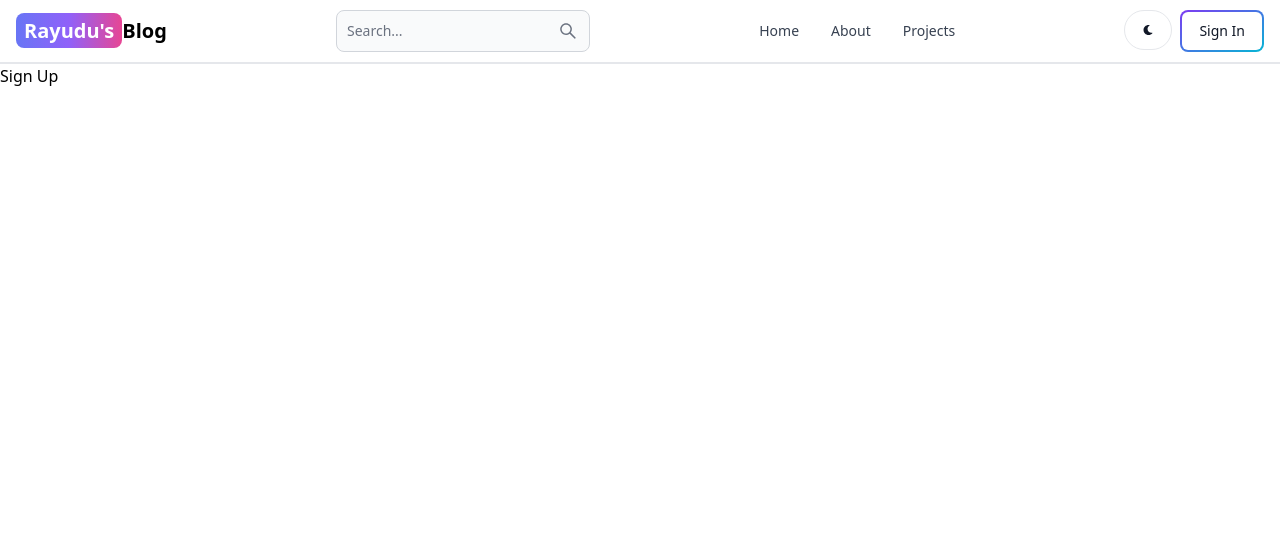
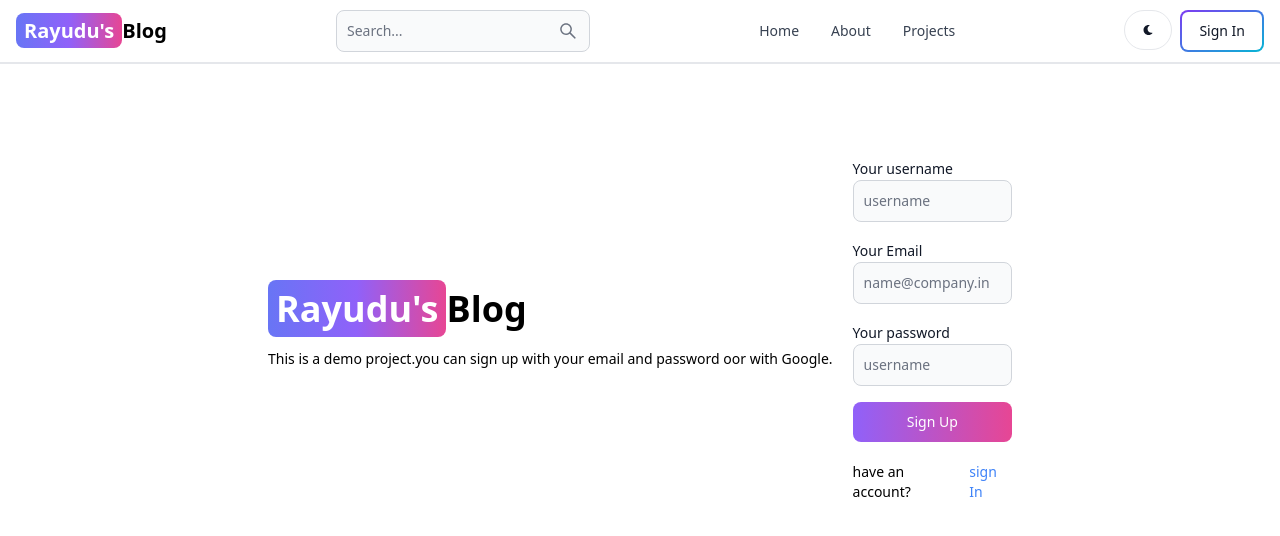
Before and after one commit to BellaryChinaRayudu/MERN-BLOG, a React (Vite) app in the folder client/: page /signup in a window 1280 px wide. Shown: the top 536 px of the page. Built offline with nearby package versions, Linux system fonts and the light colour scheme.

Commit message:
create signupp pag ui

```diff
--- a/client/src/pages/SignUp.jsx
+++ b/client/src/pages/SignUp.jsx
@@ -1,3 +1,48 @@
+import { Label, TextInput, Button } from "flowbite-react";
+import { Link } from "react-router-dom";
+
 export default function SignUp() {
-  return <h1>Sign Up</h1>;
+  return (
+    <div className="min-h-screen mt-20">
+      <div className="flex p-3 max-w-3xl mx-auto flex-col md:flex-row md:items-center gap-5">
+        <div>
+          <Link to="/" className="font-bold dark:text-white text-4xl ">
+            <span className="px-2 py-1 bg-gradient-to-r from-indigo-500 via-purple-500 to-pink-500 rounded-lg text-white">
+              Rayudu's
+            </span>
+            Blog
+          </Link>
+          <p className="text-sm mt-5">
+            This is a demo project.you can sign up with your email and password
+            oor with Google.
+          </p>
+        </div>
+        <div className="flex-1">
+          <form className="flex flex-col gap-4">
+            <div className="">
+              <Label value="Your username" />
+              <TextInput type="text" placeholder="username" id="username" />
+            </div>
+            <div className="">
+              <Label value="Your Email" />
+              <TextInput type="text" placeholder="name@company.in" id="email" />
+            </div>
+            <div className="">
+              <Label value="Your password" />
+              <TextInput type="text" placeholder="username" id="username" />
+            </div>
+            <Button gradientDuoTone="purpleToPink" type="submit">
+              Sign Up
+            </Button>
+          </form>
+          <div className="flex gap-2 text-sm mt-5">
+            <spn>have an account?</spn>
+            <Link to="/signin" className="text-blue-500">
+              sign In
+            </Link>
+          </div>
+        </div>
+      </div>
+    </div>
+  );
 }
```
